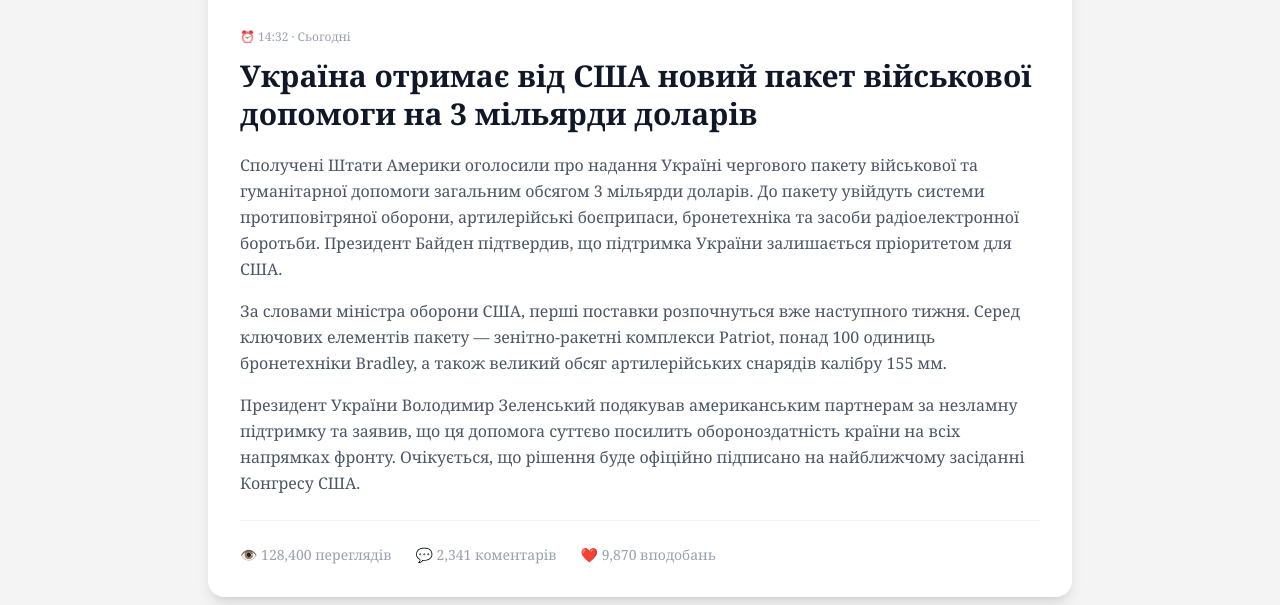
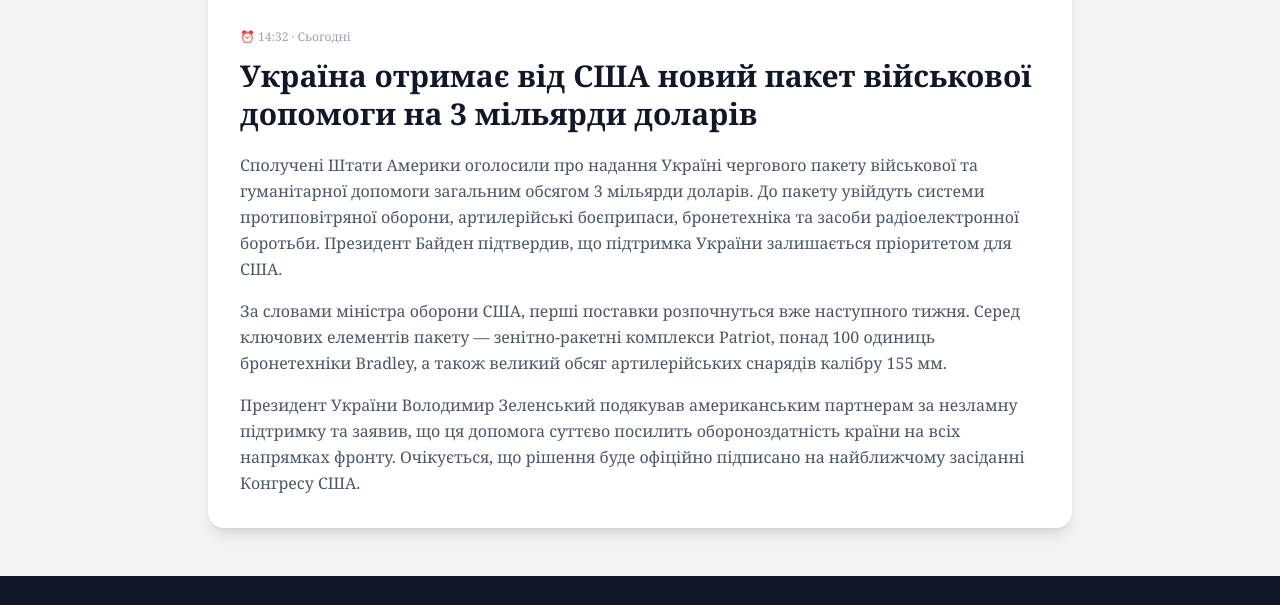
Before and after one commit to 14245-asdde/asdialksdhaskdhkasd, a plain HTML site: page index.html in a window 1280 px wide. Shown: the part 503-1108 px from the top of the page. Drawn offline with nearby package versions, Linux system fonts and the light colour scheme.

Commit message:
Add files via upload

```diff
--- a/index.html
+++ b/index.html
@@ -83,11 +83,7 @@
         <p class="text-gray-600 text-base leading-relaxed">
           Президент України Володимир Зеленський подякував американським партнерам за незламну підтримку та заявив, що ця допомога суттєво посилить обороноздатність країни на всіх напрямках фронту. Очікується, що рішення буде офіційно підписано на найближчому засіданні Конгресу США.
         </p>
-        <div class="flex items-center gap-6 mt-6 pt-6 border-t border-gray-100">
-          <span class="text-gray-400 text-sm">👁️ 128,400 переглядів</span>
-          <span class="text-gray-400 text-sm">💬 2,341 коментарів</span>
-          <span class="text-gray-400 text-sm">❤️ 9,870 вподобань</span>
-        </div>
+
       </div>
     </div>
 
```
